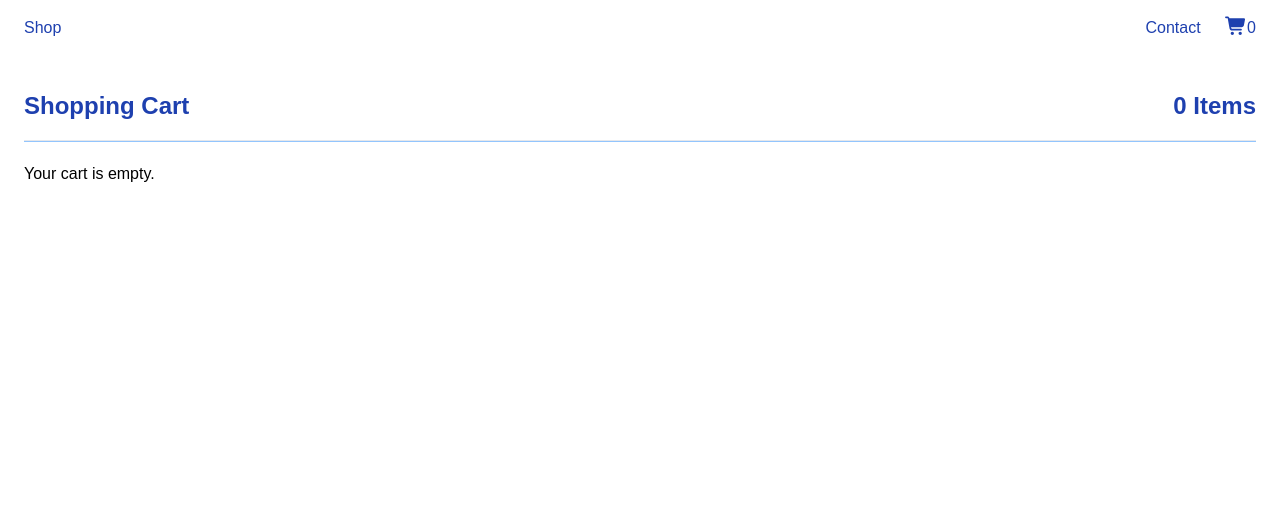
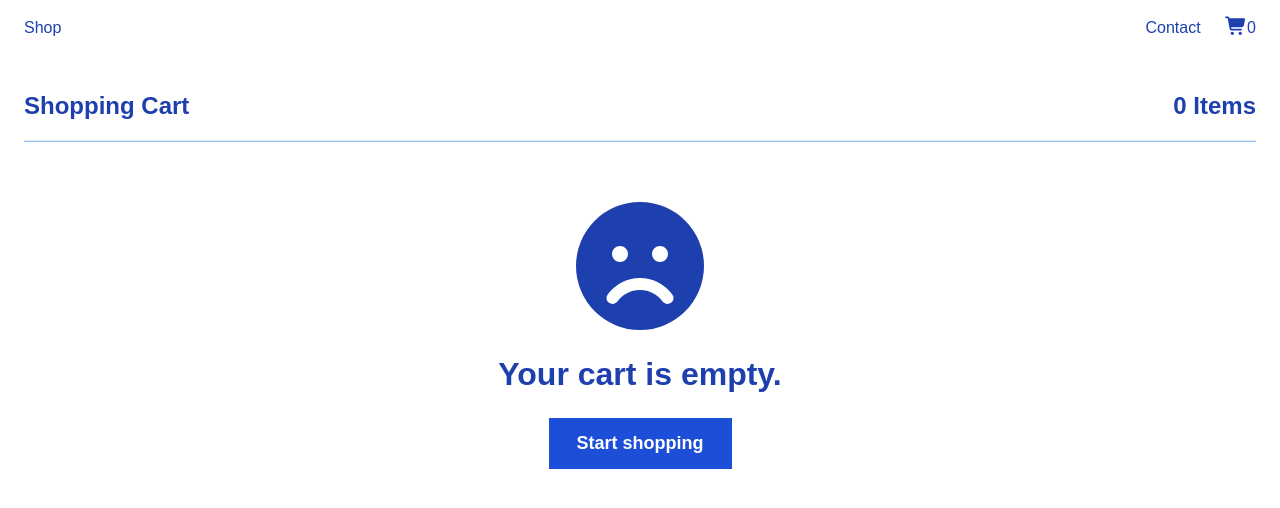
Before and after one commit to NoroffFEU/jsfw-2025-v1-ina-js-frameworks, a React (Vite) app: page /cart in a window 1280 px wide. Shown: the top 508 px of the page. Built offline with nearby package versions, Linux system fonts and the light colour scheme; a web font is replaced by a local one.

Commit message:
Made the confirmation page, clear cart function and styled, also fixed some of the styling on other pages.

```diff
--- a/src/components/Layout.tsx
+++ b/src/components/Layout.tsx
@@ -8,7 +8,7 @@ function Layout() {
 
   return (
     <div className="min-h-screen font-sans">
-      <header>
+      <header className="sticky top-0 z-10">
         <nav className="flex justify-between items-center px-6 py-4 bg-white text-blue-800 font-medium">
           <Link to="/" className="">
             Shop
--- a/src/components/ProductCard.tsx
+++ b/src/components/ProductCard.tsx
@@ -30,7 +30,7 @@ const ProductCard: React.FC<ProductCardProps> = ({ product }) => {
         <img
           src={product.image.url}
           alt={product.image.alt}
-          className="w-full h-48 object-cover mb-4 rounded"
+          className="w-full aspect-square object-cover mb-4 rounded"
         />
         <h2 className="font-bold text-lg mb-2">{product.title}</h2>
         <p className="text-gray-700 mb-2">{product.description}</p>
--- a/src/pages/CartPage.tsx
+++ b/src/pages/CartPage.tsx
@@ -1,6 +1,12 @@
-import React, { useEffect } from "react";
+import React from "react";
+import { Link } from "@tanstack/react-router";
 import { FontAwesomeIcon } from "@fortawesome/react-fontawesome";
-import { faPlus, faMinus, faTrash } from "@fortawesome/free-solid-svg-icons";
+import {
+  faPlus,
+  faMinus,
+  faTrash,
+  faFaceFrown,
+} from "@fortawesome/free-solid-svg-icons";
 import { useCartStore } from "../store/cartStore";
 
 function CartPage() {
@@ -12,7 +18,7 @@ function CartPage() {
   const totalPrice = useCartStore((state) => state.getTotalPrice);
 
   return (
-    <div className="flex min-h-screen gap-5">
+    <div className="flex min-h-screen">
       <div className="flex-1 px-6 py-8">
         <div className="flex justify-between font-bold text-[24px] text-blue-800">
           <h1>Shopping Cart</h1>
@@ -22,7 +28,18 @@ function CartPage() {
         <hr className="h-[2px] bg-blue-300 mt-4 mb-5" />
 
         <div className="flex flex-col gap-7">
-          {items.length === 0 && <p>Your cart is empty.</p>}
+          {items.length === 0 && (
+            <div className="flex flex-col items-center text-blue-800 mt-10">
+              <FontAwesomeIcon icon={faFaceFrown} size="8x" />
+              <p className="text-[32px] my-5 font-bold">Your cart is empty.</p>
+              <Link
+                to={"/"}
+                className="bg-blue-700 text-[18px] text-white font-semibold  py-3 px-7"
+              >
+                Start shopping
+              </Link>
+            </div>
+          )}
 
           {items.map((item) => {
             const price =
@@ -88,7 +105,7 @@ function CartPage() {
           <h1 className="font-bold text-[24px] text-blue-800">Order Summary</h1>
           <hr className="h-[2px] bg-blue-500 mt-4 mb-5" />
           <span className="font-medium text-[18px]">
-            ITEMS {totalItems().toFixed(0)}
+            {totalItems().toFixed(0)} ITEMS
           </span>
 
           <div className="flex flex-col gap-5 mt-5">
@@ -113,9 +130,12 @@ function CartPage() {
             <span>TOTAL COST</span>
             <span>${totalPrice().toFixed(2)}</span>
           </div>
-          <button className="bg-blue-700 text-white font-semibold w-full py-3 mt-7">
+          <Link
+            to={"/confirmation"}
+            className="flex justify-center bg-blue-700 text-white font-semibold py-3 mt-7"
+          >
             CHECKOUT
-          </button>
+          </Link>
         </div>
       )}
     </div>
--- /dev/null
+++ b/src/pages/ConfirmationPage.tsx
@@ -0,0 +1,31 @@
+import React, { useEffect } from "react";
+import { Link } from "@tanstack/react-router";
+import { FontAwesomeIcon } from "@fortawesome/react-fontawesome";
+import { faCircleCheck } from "@fortawesome/free-solid-svg-icons";
+import { useCartStore } from "../store/cartStore";
+
+function ConfirmationPage() {
+  const clearCart = useCartStore((state) => state.clearCart);
+
+  useEffect(() => {
+    clearCart();
+  }, [clearCart]);
+
+  return (
+    <div className="flex flex-col items-center justify-center text-blue-800 gap-5 mt-20 mx-6">
+      <FontAwesomeIcon icon={faCircleCheck} size="8x" />
+      <div className="text-center">
+        <p className="text-[32px] font-bold">Payment successful!</p>
+        <p className="text-[20px] font-medium">Thank you for your order</p>
+      </div>
+      <Link
+        to={"/"}
+        className="bg-blue-700 text-[18px] text-white font-semibold py-3 px-7"
+      >
+        Continue Shopping
+      </Link>
+    </div>
+  );
+}
+
+export default ConfirmationPage;
--- a/src/pages/ProductPage.tsx
+++ b/src/pages/ProductPage.tsx
@@ -31,12 +31,12 @@ function ProductPage() {
   if (!product) return <p>Product not found</p>;
 
   return (
-    <div className="pt-6 font-sans min-h-screen bg-blue-50">
+    <div className="py-16 font-sans min-h-screen bg-blue-50">
       <div className="max-w-325 mx-auto flex justify-center items-center max-[800px]:flex-col gap-10 px-7">
         <img
           src={product.image.url}
           alt={product.image.alt}
-          className="w-[450px] h-[450px] object-cover rounded-[20px]"
+          className="w-[450px] aspect-square object-cover rounded-[20px]"
         />
         <div className="max-w-[380px]">
           <div className="flex gap-3">
--- a/src/routes/router.ts
+++ b/src/routes/router.ts
@@ -2,6 +2,7 @@ import { RootRoute, Route, Router } from "@tanstack/react-router";
 import HomePage from "../pages/HomePage";
 import ProductPage from "../pages/ProductPage";
 import CartPage from "../pages/CartPage";
+import ConfirmationPage from "../pages/ConfirmationPage";
 import Layout from "../components/Layout";
 
 export const rootRoute = new RootRoute({
@@ -26,10 +27,17 @@ export const cartRoute = new Route({
   component: CartPage,
 });
 
+export const confirmationRoute = new Route({
+  getParentRoute: () => rootRoute,
+  path: "/confirmation",
+  component: ConfirmationPage,
+});
+
 export const routeTree = rootRoute.addChildren([
   homeRoute,
   productRoute,
   cartRoute,
+  confirmationRoute,
 ]);
 
 export const router = new Router({ routeTree });
```
